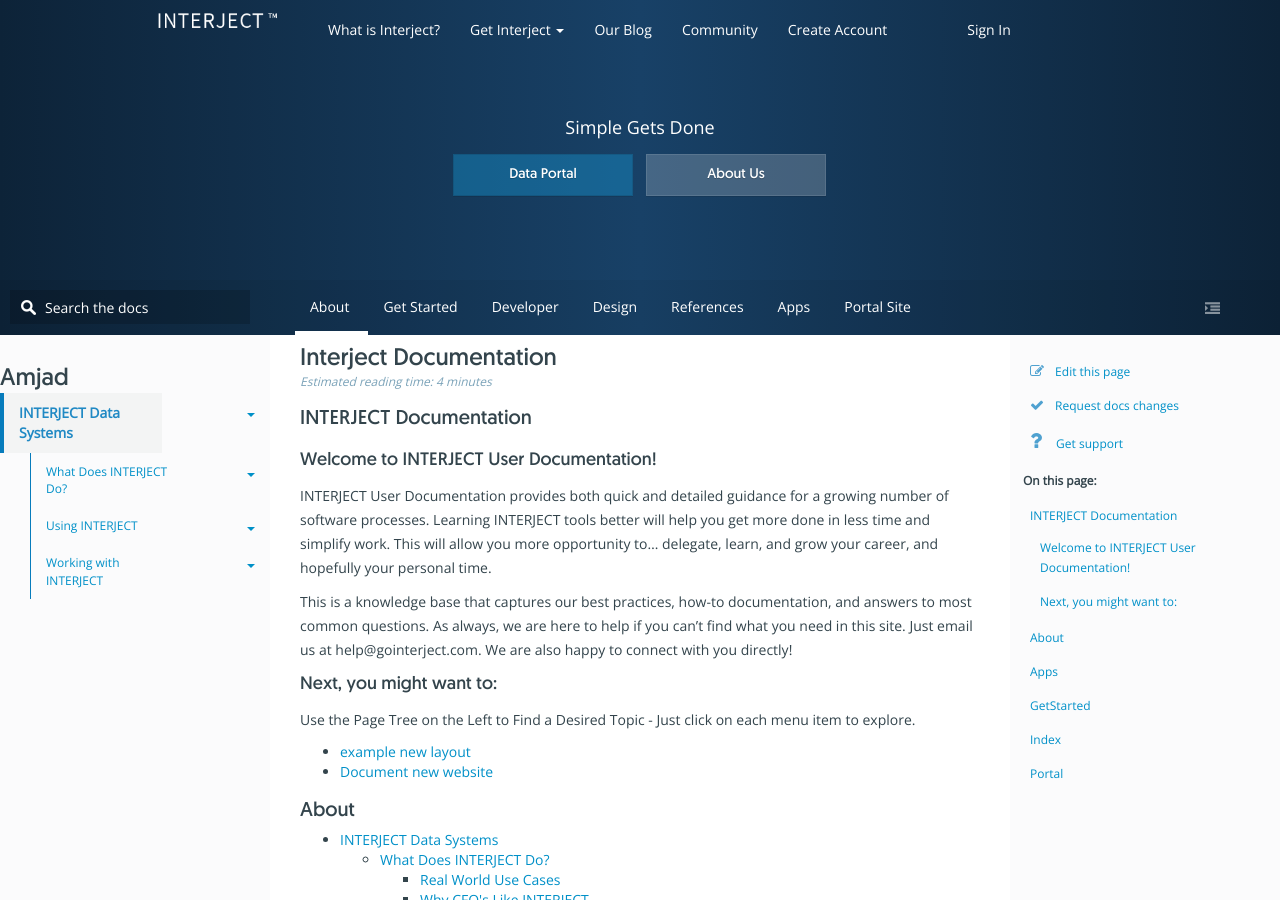
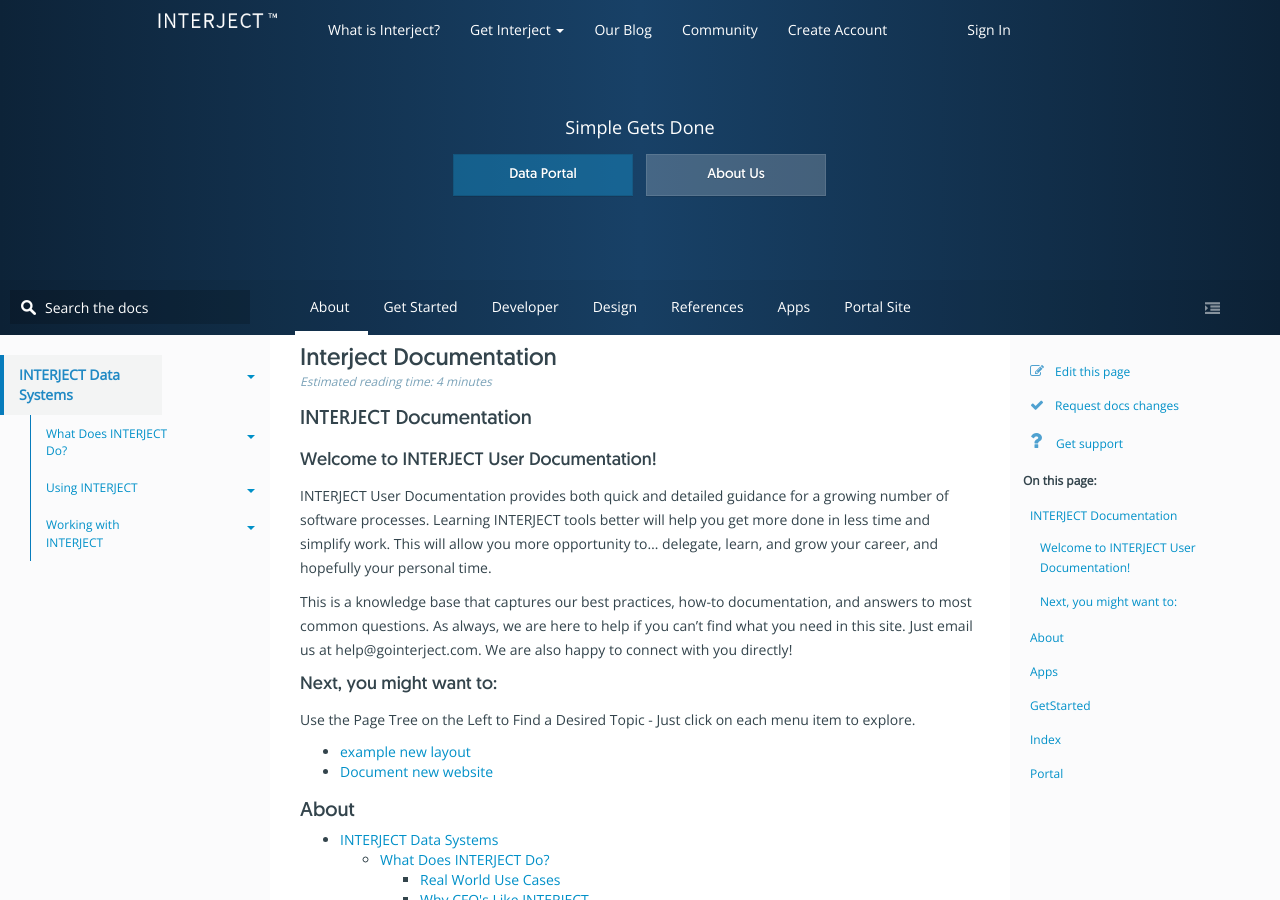
Before and after one commit to AmjadRathod/amjadrathod.github.io, a Jekyll site: the page built from index.md, in a window 1280 px wide and 900 px high. Built offline with Jekyll 4.4.1, drawn with Linux system fonts in a browser that asks for light colours; our own code applies the rules of GitHub Pages for plain Markdown files.

Commit message:
remove h1

```diff
--- a/_includes/side-menu.html
+++ b/_includes/side-menu.html
@@ -1,4 +1,3 @@
-<h1>Amjad</h1>
 <div id="navbar" class="nav-sidebar">
     <ul class="nav" id="jsTOCLeftNav">
     </ul>
```
